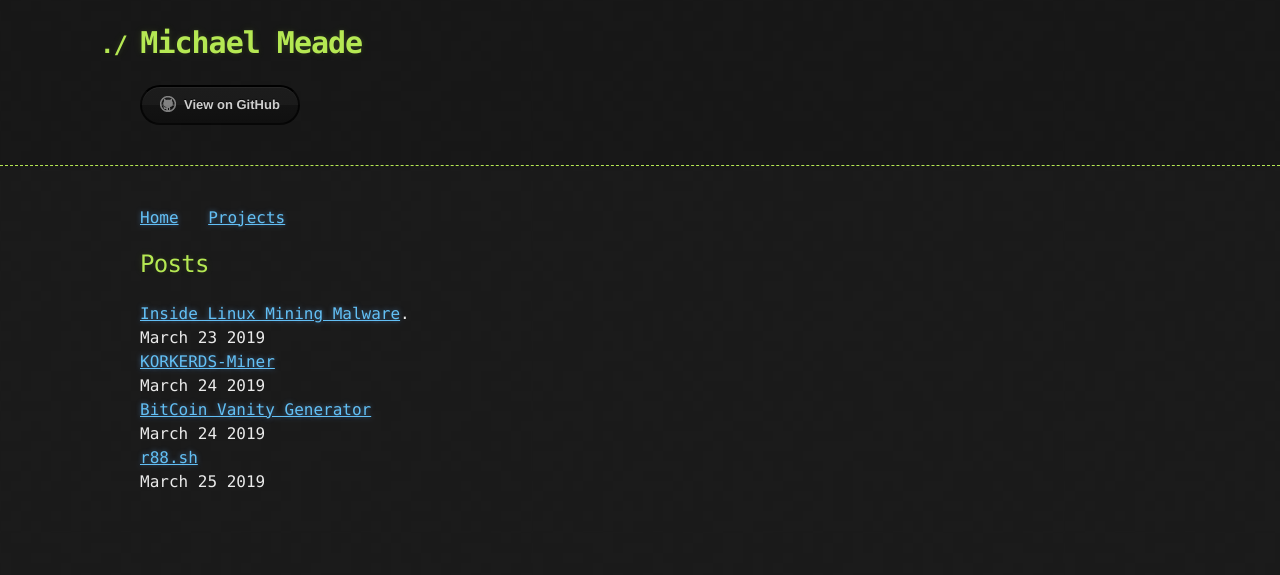
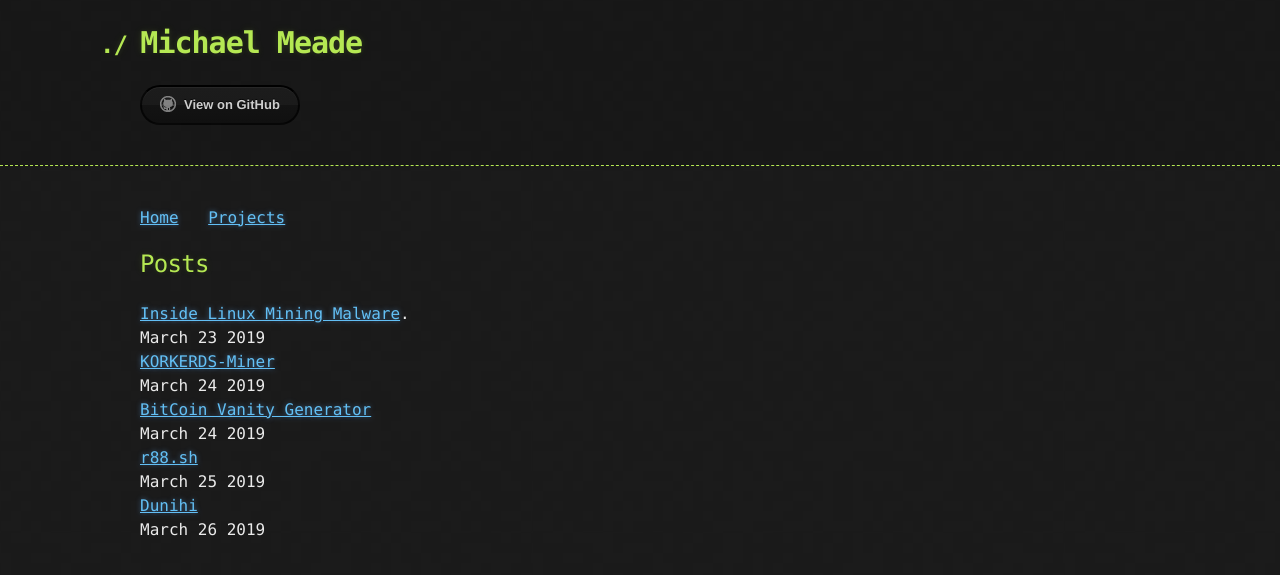
Before and after one commit to Michael-Meade/MinerFind, a Jekyll site: the page built from index.md, in a window 1280 px wide. Shown: the top 575 px of the page. Built offline with Jekyll 4.4.1, drawn with Linux system fonts in a browser that asks for light colours; our own code applies the rules of GitHub Pages for plain Markdown files; the repository's description, which GitHub fills in, is left out.

Commit message:
Update index.md

```diff
--- a/index.md
+++ b/index.md
@@ -9,4 +9,6 @@ March 24 2019<br>
 [BitCoin Vanity Generator](./Projects/BitcoinVanityGenerator.md)<br>
 March 24 2019<br>
 [r88.sh](./r88.md)<br>
-March 25 2019
+March 25 2019<br>
+[Dunihi](./Worm.VBS.Dunihi.md)<br>
+March 26 2019<br>
```
